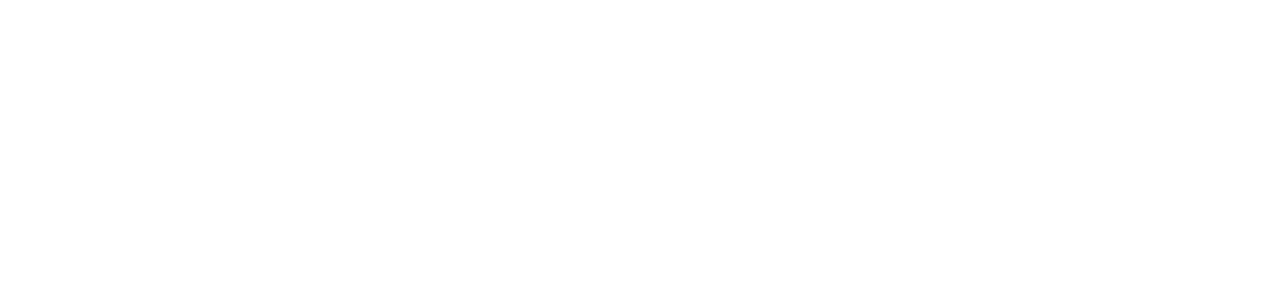
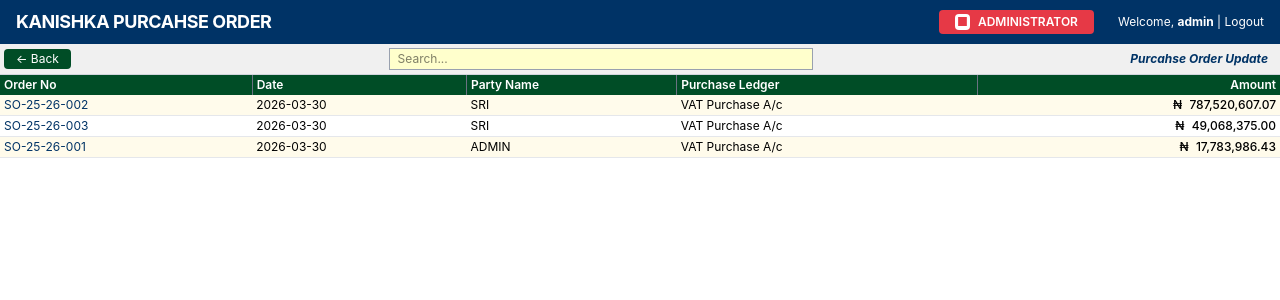
Before and after one commit to alibabakutty/kanishka_frontend_with_docker, a React (Vite) app: page /fetch_purchase_order in a window 1280 px wide. Before the commit this address had no page. Shown: the top 300 px of the page. Built offline with nearby package versions, Linux system fonts and the light colour scheme.

Commit message:
now successfully tally data store in postgres

```diff
--- a/src/components/fetch/FetchPurchaseOrder.jsx
+++ b/src/components/fetch/FetchPurchaseOrder.jsx
@@ -1,9 +1,79 @@
-import React from 'react'
+import React, { useState } from 'react';
+// import { ArrowLeft, UserCircle } from 'lucide-react';
 
 const FetchPurchaseOrder = () => {
+  // Mock data based on your image
+  const [orders] = useState([
+    { id: 'SO-25-26-002', date: '2026-03-30', party: 'SRI', ledger: 'VAT Purchase A/c', amount: '787,520,607.07' },
+    { id: 'SO-25-26-003', date: '2026-03-30', party: 'SRI', ledger: 'VAT Purchase A/c', amount: '49,068,375.00' },
+    { id: 'SO-25-26-001', date: '2026-03-30', party: 'ADMIN', ledger: 'VAT Purchase A/c', amount: '17,783,986.43' },
+  ]);
+
   return (
-    <div>FetchPurchaseOrder</div>
-  )
-}
+    <div className="min-h-screen bg-white font-sans text-xs">
+      {/* Top Blue Navbar */}
+      <nav className="bg-[#003366] text-white px-4 py-2 flex justify-between items-center">
+        <h1 className="text-lg font-bold tracking-tight">KANISHKA PURCAHSE ORDER</h1>
 
-export default FetchPurchaseOrder
+        <div className="flex items-center gap-6">
+          <button className="bg-[#e63946] px-4 py-1 rounded flex items-center gap-2 font-semibold uppercase text-xs">
+            <span className="bg-white text-[#e63946] rounded-sm px-0.5">■</span> ADMINISTRATOR
+          </button>
+          <div className="text-xs">
+            Welcome, <span className="font-bold">admin</span> | <button className="hover:underline">Logout</button>
+          </div>
+        </div>
+      </nav>
+
+      {/* Sub-header / Search Area */}
+      <div className="bg-[#f0f0f0] border-b border-gray-300 p-1 flex justify-between items-center">
+        <button className="bg-[#004d26] text-white px-3 py-0.5 rounded text-xs flex items-center gap-1">
+          ← Back
+        </button>
+
+        <input
+          type="text"
+          placeholder="Search..."
+          className="w-1/3 border border-gray-400 bg-[#ffffcc] px-2 py-0.5 outline-none focus:border-blue-500"
+        />
+
+        <span className="text-[#003366] font-bold text-xs pr-2 italic">
+          Purcahse Order Update
+        </span>
+      </div>
+
+      {/* Table Section */}
+      <div className="w-full">
+        <table className="w-full border-collapse">
+          <thead>
+            <tr className="bg-[#004d26] text-white text-left">
+              <th className="px-1 py-0.5 font-semibold border-r border-gray-500">Order No</th>
+              <th className="px-1 py-0.5 font-semibold border-r border-gray-500">Date</th>
+              <th className="px-1 py-0.5 font-semibold border-r border-gray-500">Party Name</th>
+              <th className="px-1 py-0.5 font-semibold border-r border-gray-500">Purchase Ledger</th>
+              <th className="px-1 py-0.5 font-semibold text-right">Amount</th>
+            </tr>
+          </thead>
+          <tbody>
+            {orders.map((order, index) => (
+              <tr
+                key={order.id}
+                className={`${index % 2 === 0 ? 'bg-[#fffbeb]' : 'bg-white'} border-b border-gray-200 hover:bg-blue-50 transition-colors`}
+              >
+                <td className="px-1 py-0.5 text-[#003366]">{order.id}</td>
+                <td className="px-1 py-0.5">{order.date}</td>
+                <td className="px-1 py-0.5">{order.party}</td>
+                <td className="px-1 py-0.5">{order.ledger}</td>
+                <td className="px-1 py-0.5 text-right font-medium">
+                  <span className="mr-1">₦</span> {order.amount}
+                </td>
+              </tr>
+            ))}
+          </tbody>
+        </table>
+      </div>
+    </div>
+  );
+};
+
+export default FetchPurchaseOrder;
--- a/src/components/gateway/GatewayPage.jsx
+++ b/src/components/gateway/GatewayPage.jsx
@@ -4,13 +4,13 @@
 const GatewayPage = () => {
   const navigate = useNavigate();
 
-  useEffect(() => {
-    const token = localStorage.getItem('token');
-    if (!token) {
-      // if no token exists, kick them back to login immediately
-      navigate('/login')
-    }
-  }, [navigate]);
+  // useEffect(() => {
+  //   const token = localStorage.getItem('token');
+  //   if (!token) {
+  //     // if no token exists, kick them back to login immediately
+  //     navigate('/login')
+  //   }
+  // }, [navigate]);
 
   const handleLogout = async () => {
     // 1. Retrieve and Verify the token format before sending
@@ -54,7 +54,7 @@
     {
       section: 'VOUCHERS', links: [
         // { label: 'Kanishka Purchase Order', hotkey: 'K' },
-        { label: 'Purchase Order Register', hotkey: 'P', path: '/purchase_order' },
+        { label: 'Purchase Order Register', hotkey: 'P', path: '/fetch_purchase_order' },
       ]
     },
   ];
--- a/src/routes/routeConfig.jsx
+++ b/src/routes/routeConfig.jsx
@@ -1,3 +1,4 @@
+import FetchPurchaseOrder from "../components/fetch/FetchPurchaseOrder";
 import GatewayPage from "../components/gateway/GatewayPage";
 import Home from "../components/Home";
 import Login from "../components/login/LoginPage";
@@ -7,7 +8,8 @@
     { path: '/', element: <Home /> },
     { path: '/login', element: <Login /> },
     { path: '/gateway', element: <GatewayPage /> },
-    { path: '/purchase_order', element: <PurchaseOrder /> }
+    { path: '/purchase_order', element: <PurchaseOrder /> },
+    { path: '/fetch_purchase_order', element: <FetchPurchaseOrder /> }
 ];
 
 export default routeConfig;
```
